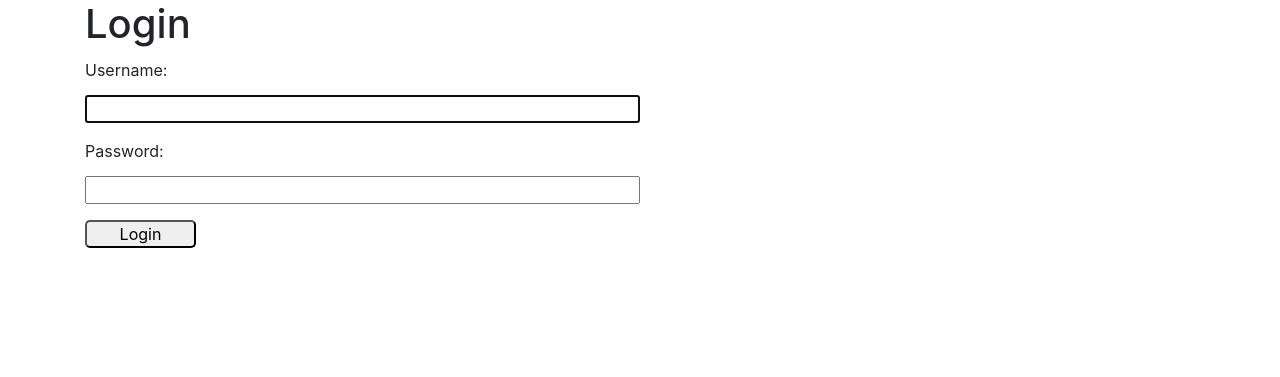
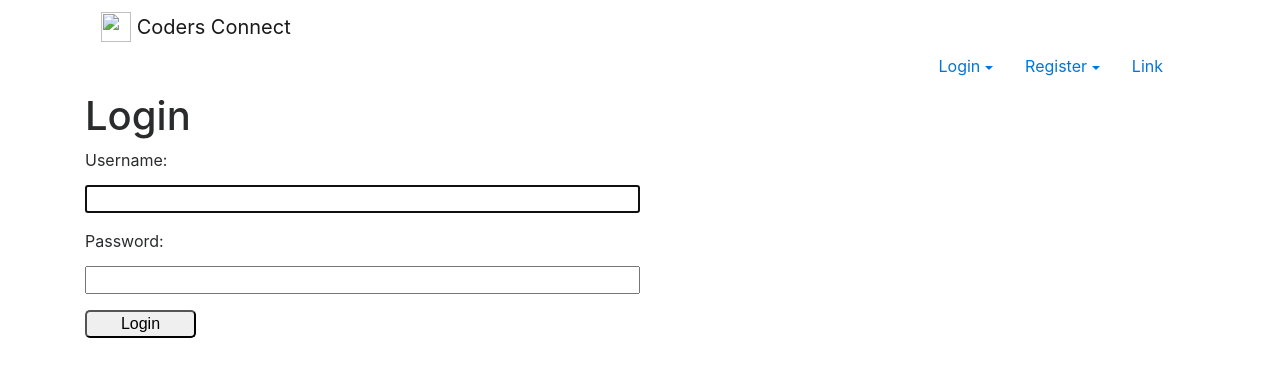
Before and after one commit to max-legrand/codersconnect, a Django app: page /users/login_org/ in a window 1280 px wide. Shown: the top 377 px of the page. Run offline with Django 3.2, Linux system fonts and the light colour scheme; parts of the project's set-up code (start-up, migrations or seed data) failed here and were passed over; some libraries are stand-ins or nearby versions.

Commit message:
Updated basic_layout with navbar

```diff
--- a/codersconnect/settings.py
+++ b/codersconnect/settings.py
@@ -18,7 +18,7 @@ BASE_DIR = os.path.dirname(os.path.dirname(os.path.abspath(__file__)))
 # Open Config JSON and load it instead of using environmental variables
 CONFIG_FILE = open("config.json")
 CONFIG = json.load(CONFIG_FILE)
-
+CONFIG_FILE.close()
 # Quick-start development settings - unsuitable for production
 # See https://docs.djangoproject.com/en/2.2/howto/deployment/checklist/
 
--- a/templates/base_layout.html
+++ b/templates/base_layout.html
@@ -1,9 +1,40 @@
 {% load static %}
-<link href="https://stackpath.bootstrapcdn.com/bootstrap/4.4.1/css/bootstrap.min.css" rel="stylesheet" integrity="sha384-Vkoo8x4CGsO3+Hhxv8T/Q5PaXtkKtu6ug5TOeNV6gBiFeWPGFN9MuhOf23Q9Ifjh" crossorigin="anonymous">
-<script src="https://stackpath.bootstrapcdn.com/bootstrap/4.4.1/js/bootstrap.min.js" integrity="sha384-wfSDF2E50Y2D1uUdj0O3uMBJnjuUD4Ih7YwaYd1iqfktj0Uod8GCExl3Og8ifwB6" crossorigin="anonymous"></script>
+<script src="https://code.jquery.com/jquery-3.2.1.slim.min.js" integrity="sha384-KJ3o2DKtIkvYIK3UENzmM7KCkRr/rE9/Qpg6aAZGJwFDMVNA/GpGFF93hXpG5KkN" crossorigin="anonymous"></script>
+<script src="https://cdnjs.cloudflare.com/ajax/libs/popper.js/1.12.9/umd/popper.min.js" integrity="sha384-ApNbgh9B+Y1QKtv3Rn7W3mgPxhU9K/ScQsAP7hUibX39j7fakFPskvXusvfa0b4Q" crossorigin="anonymous"></script>
+
+<link rel="stylesheet" href="https://maxcdn.bootstrapcdn.com/bootstrap/4.0.0-beta.3/css/bootstrap.min.css" integrity="sha384-Zug+QiDoJOrZ5t4lssLdxGhVrurbmBWopoEl+M6BdEfwnCJZtKxi1KgxUyJq13dy" crossorigin="anonymous">
+<script src="https://maxcdn.bootstrapcdn.com/bootstrap/4.0.0-beta.3/js/bootstrap.min.js" integrity="sha384-a5N7Y/aK3qNeh15eJKGWxsqtnX/wWdSZSKp+81YjTmS15nvnvxKHuzaWwXHDli+4" crossorigin="anonymous"></script>
 
 <link rel="stylesheet" href="{% static 'styles.css' %}">
-
+<div class="container">
+    <nav class="navbar navbar-light bg-light">
+        <a class="navbar-brand" href="/">
+          <img src="https://via.placeholder.com/50" width="30" height="30" class="d-inline-block align-top" alt="">
+          Coders Connect
+        </a>
+        <ul class="nav justify-content-end">
+            <li class="nav-item dropdown">
+              <a class="nav-link dropdown-toggle" data-toggle="dropdown" href="#" role="button" aria-haspopup="true" aria-expanded="false">Login</a>
+              <div class="dropdown-menu">
+                <a class="dropdown-item" href="/users/login_user/">User Login</a>
+                <div class="dropdown-divider"></div>
+                <a class="dropdown-item" href="/users/login_org/">Organization Login</a>
+              </div>
+            </li>
+            <li class="nav-item dropdown">
+                <a class="nav-link dropdown-toggle" data-toggle="dropdown" href="#" role="button" aria-haspopup="true" aria-expanded="false">Register</a>
+                <div class="dropdown-menu">
+                  <a class="dropdown-item" href="/users/signup_user/">User Registration</a>
+                  <div class="dropdown-divider"></div>
+                  <a class="dropdown-item" href="/users/signup_org/">Organization Registration</a>
+                </div>
+              </li>
+            <li class="nav-item">
+              <a class="nav-link" href="#">Link</a>
+            </li>
+          </ul>
+    </nav>
+</div>
 <div class="container">
     {% block content %}
     {% endblock %}
```
Also changed, not shown: 1 other file.
